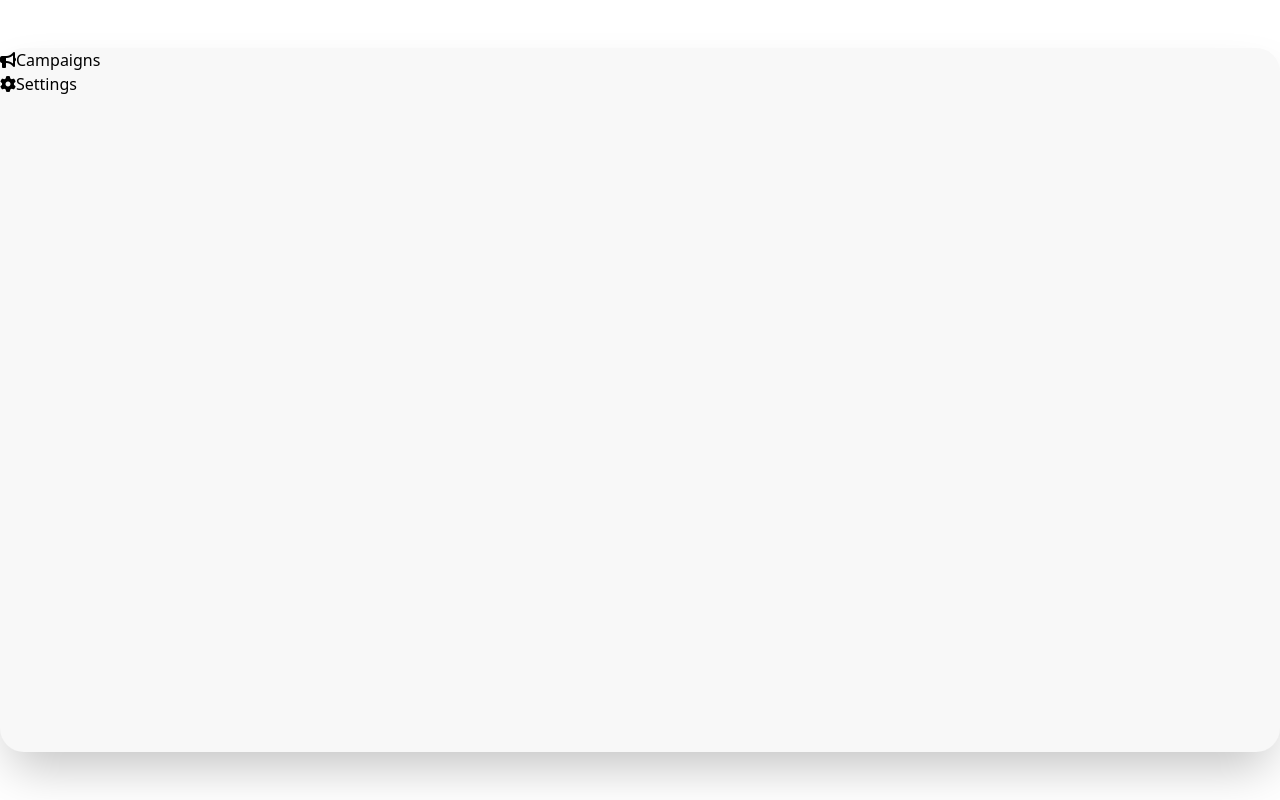
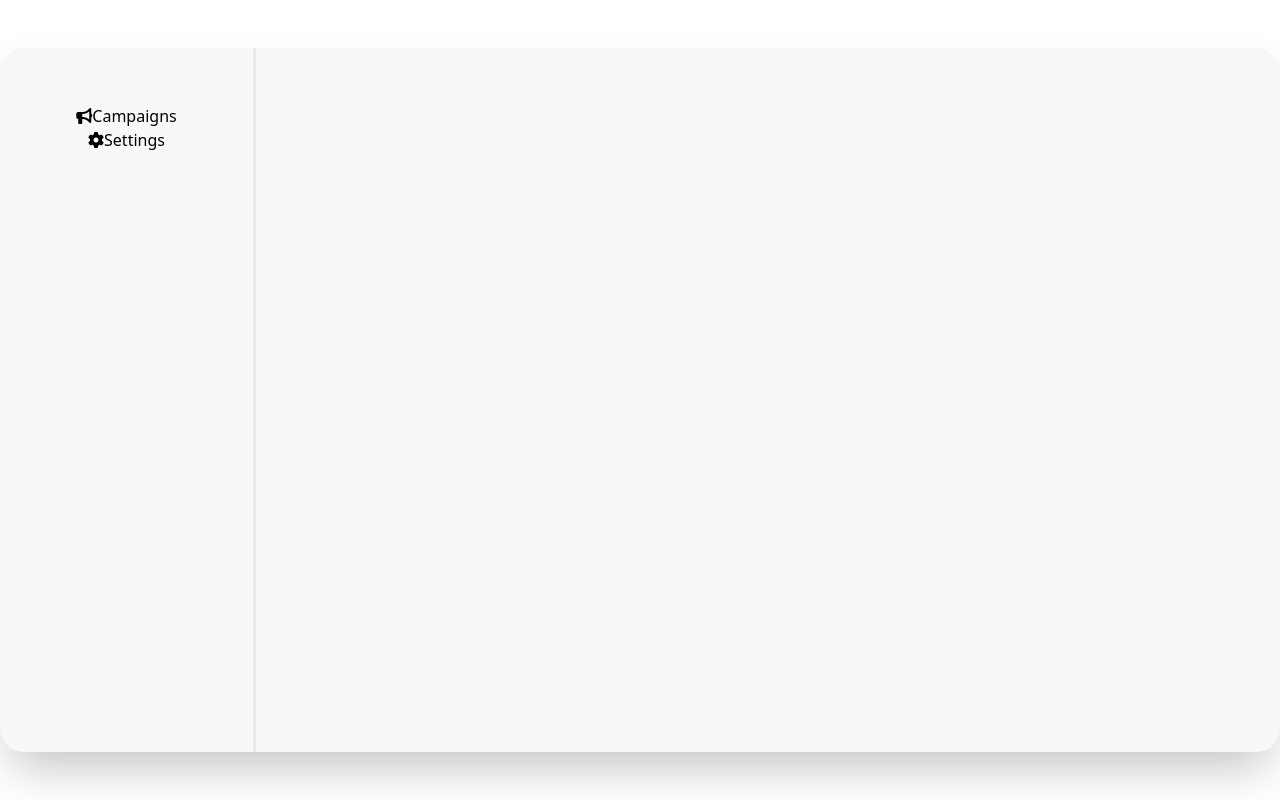
Before and after one commit to hadismtb/sample-project, a React (Create React App) app: page / in a window 1280 px wide. Built offline with nearby package versions, Linux system fonts and the light colour scheme.

Commit message:
apply some style to mainTabs container by using mainTabs class and make it reponsive.

```diff
--- a/src/App.css
+++ b/src/App.css
@@ -6,6 +6,21 @@
     @apply container flex flex-col shadow-2xl lg:flex-row sm:rounded-3xl;
 }
 
+/*MAIN STYLES*/
+.mainTabs {
+    @apply py-4 px-5 flex justify-center items-center md:px-7 lg:px-14 lg:py-14 lg:w-1/4 xl:w-1/5 lg:justify-start lg:flex-col ;
+    border-bottom: 3px solid #ebe9e9;
+}
+/*END OF MAIN STYLES*/
+
+/*MEDIA QUERIES*/
+@media (min-width: 1024px) {
+    .mainTabs {
+        border-right: 3px solid #ebe9e9;
+        border-bottom: none;
+    }
+}
+
 @media (min-width: 1280px) {
     .app {
         width: 1280px;
```
